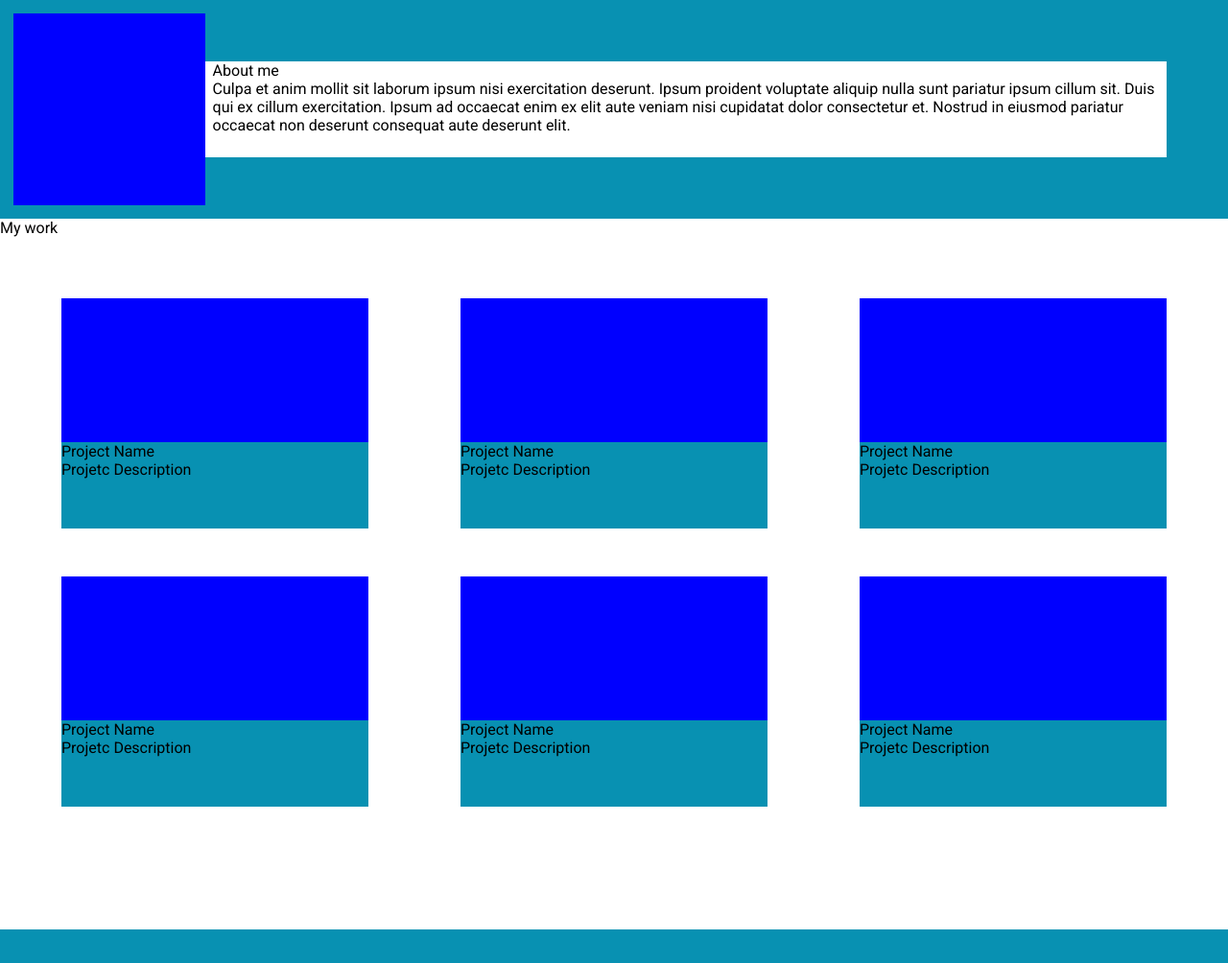
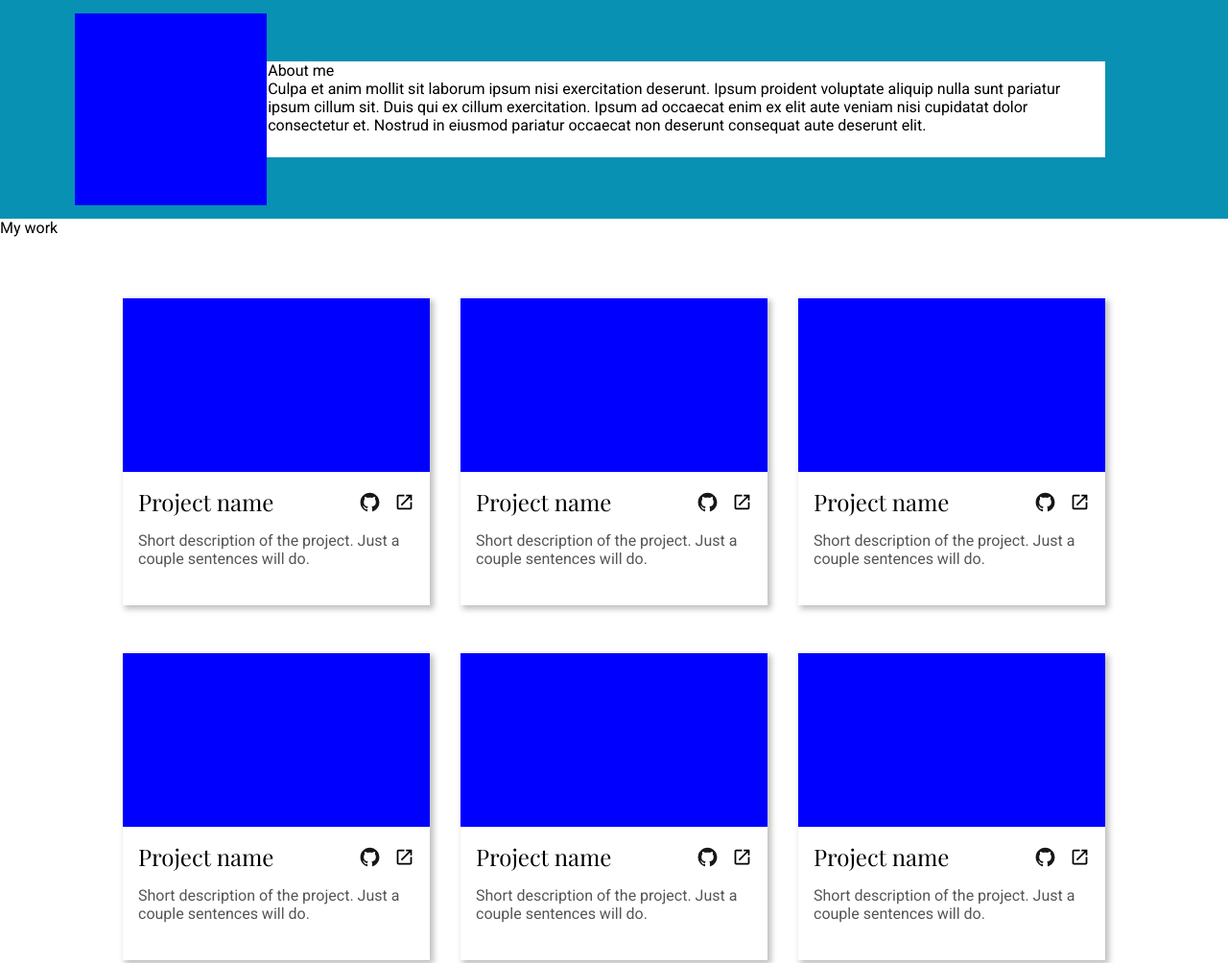
Before and after one commit to ChristoferLv/top-homepage, a plain HTML site: page index.html in a window 1280 px wide. Shown: the top 1004 px of the page at 96% size. Drawn offline with Linux system fonts and the light colour scheme.

Commit message:
Worked on project cards

```diff
--- a/index.html
+++ b/index.html
@@ -27,55 +27,73 @@
             <div class="work-card">
                 <div class="img"></div>
                 <div class="work-content">
-                    <div class="work-head">
-                        <p>Project Name</p>
+                    <div class="content-top">
+                        <p>Project name</p>
+                        <div class="icon"></div>
+                        <div class="icon"></div>
                     </div>
-                    <p>Projetc Description</p>
+                    <p>Short description of the project. Just a
+                        couple sentences will do.</p>
                 </div>
             </div>
             <div class="work-card">
                 <div class="img"></div>
                 <div class="work-content">
-                    <div class="work-head">
-                        <p>Project Name</p>
+                    <div class="content-top">
+                        <p>Project name</p>
+                        <div class="icon"></div>
+                        <div class="icon"></div>
                     </div>
-                    <p>Projetc Description</p>
+                    <p>Short description of the project. Just a
+                        couple sentences will do.</p>
                 </div>
             </div>
             <div class="work-card">
                 <div class="img"></div>
                 <div class="work-content">
-                    <div class="work-head">
-                        <p>Project Name</p>
+                    <div class="content-top">
+                        <p>Project name</p>
+                        <div class="icon"></div>
+                        <div class="icon"></div>
                     </div>
-                    <p>Projetc Description</p>
+                    <p>Short description of the project. Just a
+                        couple sentences will do.</p>
                 </div>
             </div>
             <div class="work-card">
                 <div class="img"></div>
                 <div class="work-content">
-                    <div class="work-head">
-                        <p>Project Name</p>
+                    <div class="content-top">
+                        <p>Project name</p>
+                        <div class="icon"></div>
+                        <div class="icon"></div>
                     </div>
-                    <p>Projetc Description</p>
+                    <p>Short description of the project. Just a
+                        couple sentences will do.</p>
                 </div>
             </div>
             <div class="work-card">
                 <div class="img"></div>
                 <div class="work-content">
-                    <div class="work-head">
-                        <p>Project Name</p>
+                    <div class="content-top">
+                        <p>Project name</p>
+                        <div class="icon"></div>
+                        <div class="icon"></div>
                     </div>
-                    <p>Projetc Description</p>
+                    <p>Short description of the project. Just a
+                        couple sentences will do.</p>
                 </div>
             </div>
             <div class="work-card">
                 <div class="img"></div>
                 <div class="work-content">
-                    <div class="work-head">
-                        <p>Project Name</p>
+                    <div class="content-top">
+                        <p>Project name</p>
+                        <div class="icon"></div>
+                        <div class="icon"></div>
                     </div>
-                    <p>Projetc Description</p>
+                    <p>Short description of the project. Just a
+                        couple sentences will do.</p>
                 </div>
             </div>
         </div>
--- a/style.css
+++ b/style.css
@@ -1,11 +1,11 @@
 @font-face {
-  font-family: PlayFair;
-  src: url(fonts/PlayfairDisplay-Regular.woff2);
+    font-family: PlayFair;
+    src: url(fonts/PlayfairDisplay-Regular.woff2);
 }
 
 @font-face {
-  font-family: Roboto;
-  src: url(fonts/Roboto-Regular.woff2);
+    font-family: Roboto;
+    src: url(fonts/Roboto-Regular.woff2);
 }
 
 p {
@@ -31,7 +31,7 @@ body {
     background-color: var(--main-bg-color);
     display: flex;
     flex-direction: row;
-    padding: 5%;
+    padding: 5% 10%;
     justify-content: center;
 }
 
@@ -61,14 +61,15 @@ body {
     flex-wrap: wrap;
     gap: 50px 0;
     justify-content: space-between;
-    padding: 5%;
+    padding: 5% 10%;
 }
 
 .work-card {
     display: flex;
     flex-direction: column;
-    min-width: 25vw;
-    min-height: 30vh;
+    max-width: 25vw;
+    min-height: 40vh;
+    box-shadow: 3px 3px 6px 1px rgba(0, 0, 0, 0.25);
 }
 
 .work-card>.img {
@@ -80,16 +81,45 @@ body {
 .work-content {
     flex-basis: 0;
     flex-grow: 3;
-    background-color: #0891b2;
+    background-color: white;
+    padding: 15px 5%;
+
+    display: flex;
+    flex-direction: column;
+    color: #575655;
 }
 
-.work-content>.work-head {}
+.content-top {
+    display: flex;
+    justify-content: space-between;
+    align-items: center;
+    margin-bottom: 15px;
+}
+
+.content-top>p {
+    color: black;
+    font-family: PlayFair;
+    font-size: x-large;
+    margin-right: auto;
+}
+
+.content-top .icon {
+    margin-left: 15px;
+}
+
+.content-top .icon:nth-of-type(1){
+    background-image: url(icons/github-original.svg);
+}
+
+.content-top .icon:nth-of-type(2){
+    background-image: url(icons/open-in-new.svg);
+}
 
 .contact-sec {
     background-color: var(--main-bg-color);
     display: flex;
     flex-direction: row;
-    padding: 5%;
+    padding: 5% 10%;
     justify-content: space-between;
 }
 
@@ -100,12 +130,12 @@ body {
     font-size: large;
 }
 
-.contact-sec .contact-me{
+.contact-sec .contact-me {
     font-family: PlayFair;
     font-size: 40px;
 }
 
-.contact-pic{
+.contact-pic {
     width: 50%;
     height: 25vw;
 }
@@ -122,7 +152,10 @@ body {
 
 
 
-
+.icon {
+    width: 1.3rem;
+    height: 1.3rem;
+}
 
 
 .img {
```
Also changed, not shown: icons/github-original.svg (added), icons/open-in-new.svg (added).
